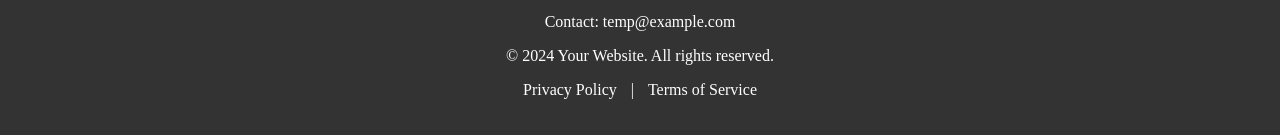
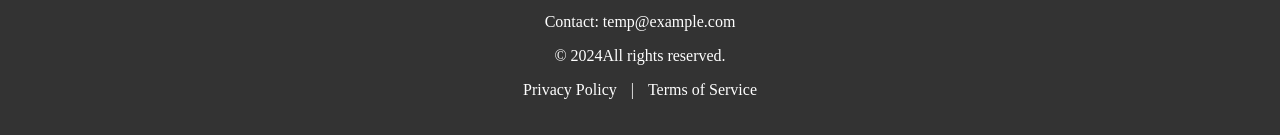
Before and after one commit to Jithu-9847/PRODIGY_WD_01, a plain HTML site: page index.html in a window 1280 px wide. Shown: the part 1107-1244 px from the top of the page. Drawn offline with Linux system fonts and the light colour scheme.

Commit message:
Update index.html

```diff
--- a/index.html
+++ b/index.html
@@ -358,7 +358,7 @@
     <footer>
         <p>Connect with me:</p>
         <p>Contact: temp@example.com</p>
-        <p>&copy; <span id="year"></span> Your Website. All rights reserved.</p>
+        <p>&copy; <span id="year"></span>All rights reserved.</p>
         <p><a href="#">Privacy Policy</a> | <a href="#">Terms of Service</a></p>
     </footer>
 
```
